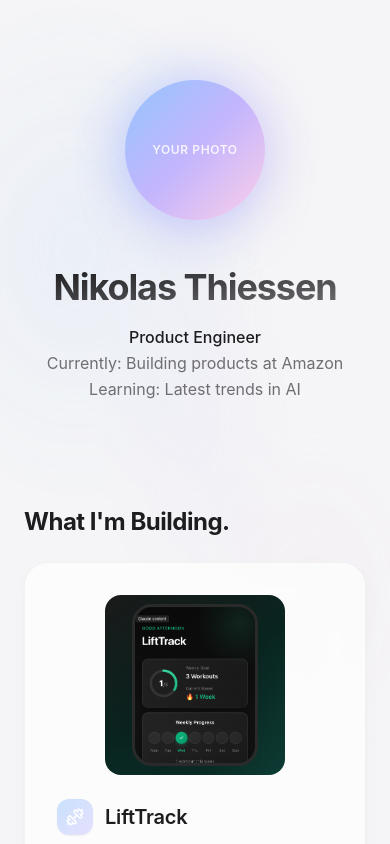
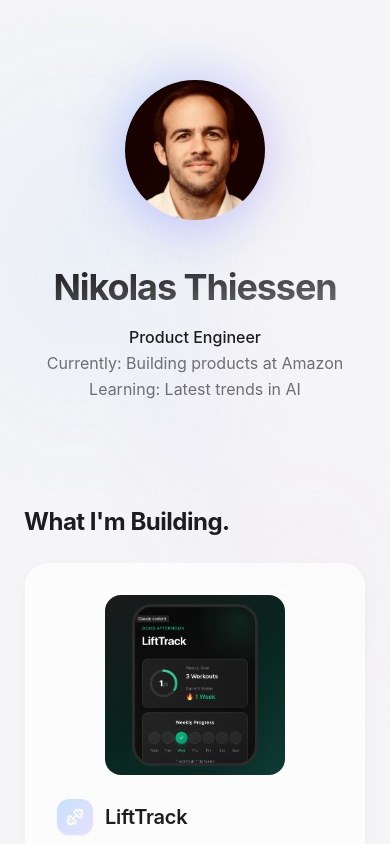
Before and after one commit to nthiessenf/personal-landing, a Next.js app in the folder landing-page/: page / in a window 390 px wide. Shown: the top 844 px of the page. Built offline with nearby package versions, Linux system fonts and the light colour scheme.

Commit message:
Update Hero component to enhance headshot display with ambient glow effect and improved image presentation, ensuring better visual appeal and responsiveness.

```diff
--- a/landing-page/components/hero.tsx
+++ b/landing-page/components/hero.tsx
@@ -7,7 +7,7 @@
     <section className="relative flex items-center py-16 lg:py-24 overflow-visible">
       <div className="w-full">
         <div className="flex flex-col lg:flex-row items-center gap-8 lg:gap-12">
-          {/* Floating Headshot - Left Side */}
+          {/* Headshot - Left Side */}
           <motion.div
             initial={{ opacity: 0, scale: 0.8 }}
             animate={{ opacity: 1, scale: 1 }}
@@ -15,6 +15,7 @@
             className="flex-shrink-0 p-4"
           >
             <div className="relative w-[140px] h-[140px] sm:w-[160px] sm:h-[160px] lg:w-[180px] lg:h-[180px]">
+              {/* Ambient glow behind photo */}
               <div
                 className="absolute inset-[-8px] rounded-full animate-pulse-glow"
                 style={{
@@ -24,16 +25,18 @@
                 }}
               />
 
+              {/* Photo */}
               <div
-                className="relative w-full h-full rounded-full flex items-center justify-center animate-float"
+                className="relative w-full h-full rounded-full overflow-hidden animate-float"
                 style={{
-                  background: "linear-gradient(135deg, #93c5fd 0%, #c4b5fd 50%, #fbcfe8 100%)",
                   boxShadow: "0 20px 50px rgba(147, 197, 253, 0.25), 0 10px 20px rgba(196, 181, 253, 0.15)",
                 }}
               >
-                <span className="text-white/85 text-xs sm:text-sm font-semibold tracking-wider">
-                  YOUR PHOTO
-                </span>
+                <img
+                  src="/images/headshot.png"
+                  alt="Nikolas Thiessen"
+                  className="w-full h-full object-cover"
+                />
               </div>
             </div>
           </motion.div>
```
Also changed, not shown: landing-page/public/images/headshot.png (added).
